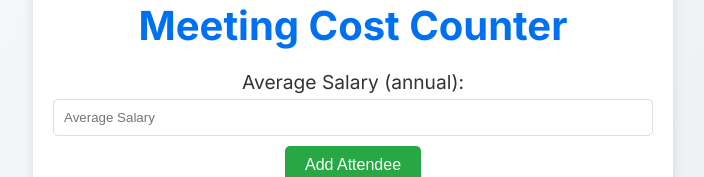
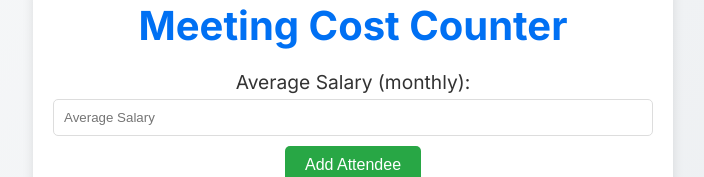
Before and after one commit to dmtratanasov/meeting-cost-counter, a Next.js app: page / in a window 1280 px wide. Shown: the part 161-338 px from the top of the page, without its empty margins (287-991 px from the left). Built offline with nearby package versions, Linux system fonts and the light colour scheme.

Commit message:
change-annual-to-monthly

```diff
--- a/src/app/page.tsx
+++ b/src/app/page.tsx
@@ -73,7 +73,7 @@ const Home: React.FC = () => {
           <h1 className={styles.title}>Meeting Cost Counter</h1>
           <div>
             <label className={styles.label}>
-              Average Salary (annual):
+              Average Salary (monthly):
               <input
                 className={styles.input}
                 type="number"
```
